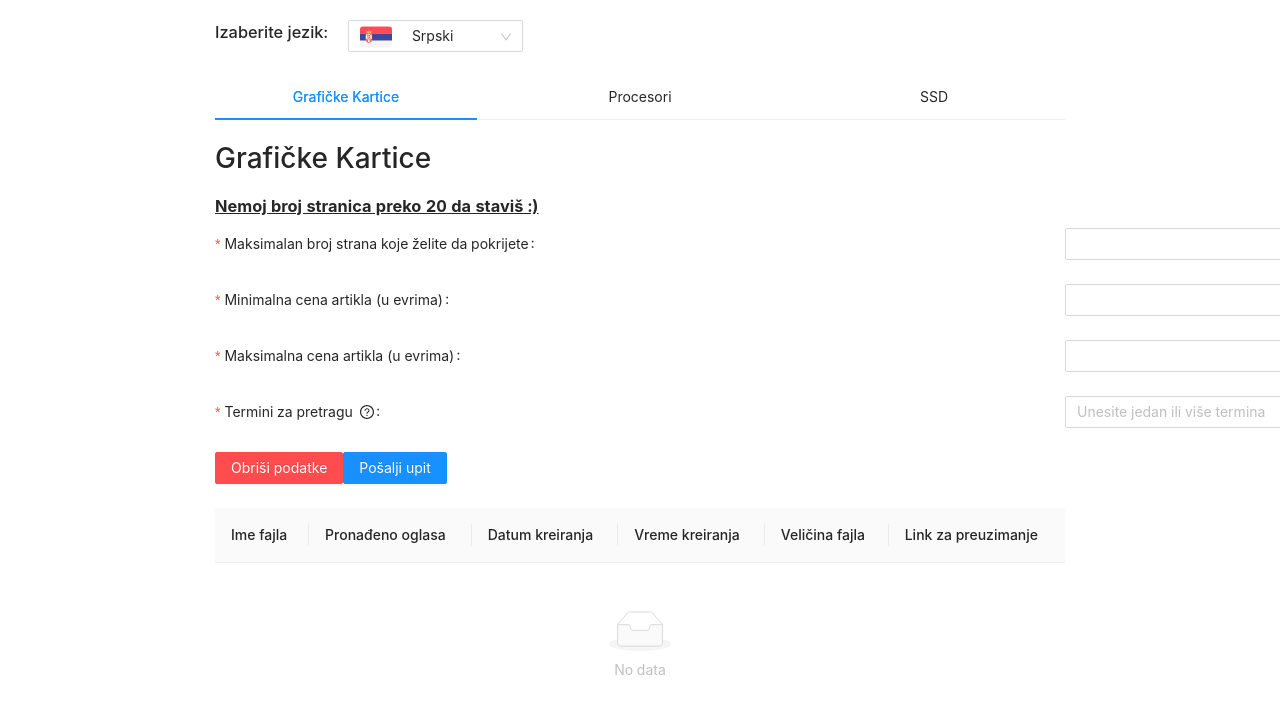
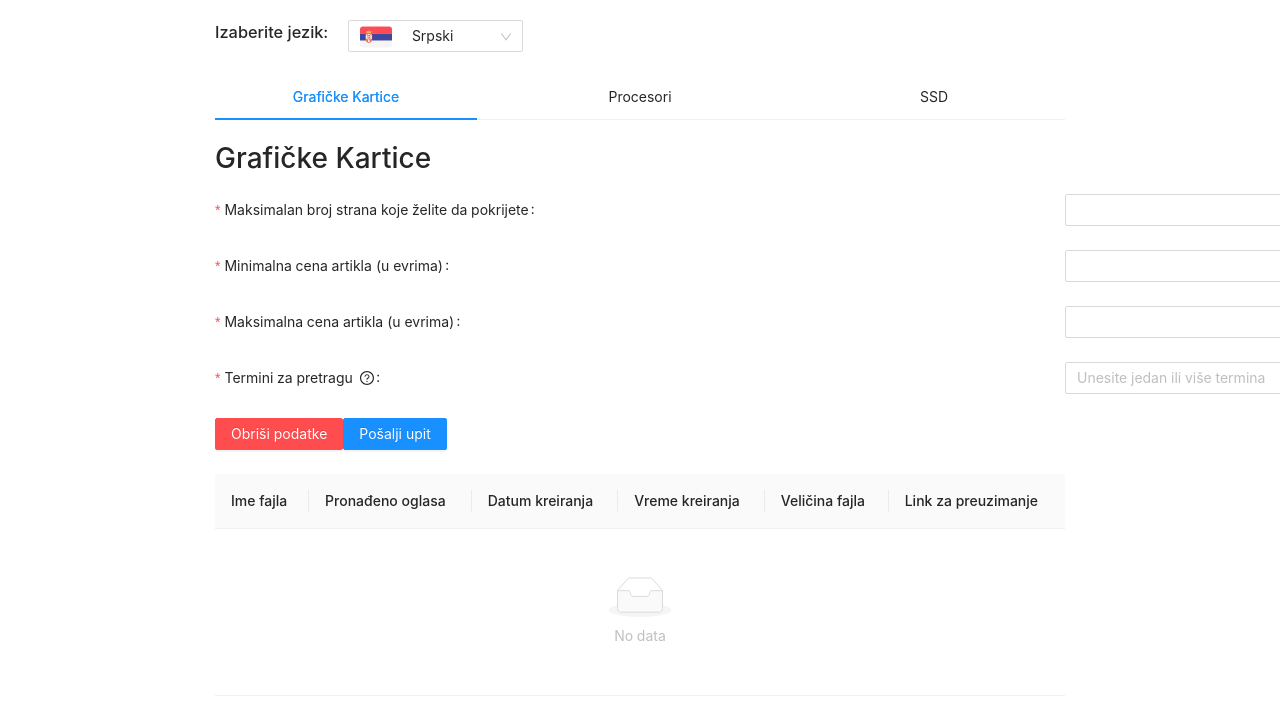
Before and after one commit to Filip785/kp-scraper-web, a React (Create React App) app: page / in a window 1280 px wide. Shown: the top 714 px of the page. Built offline with nearby package versions, Linux system fonts and the light colour scheme.

Commit message:
Bump packages, update translations & form validation (limit to max 20 pages)

```diff
--- a/src/features/scraper/CategoryForm.tsx
+++ b/src/features/scraper/CategoryForm.tsx
@@ -41,7 +41,6 @@ export default function CategoryForm(props: Props) {
         onFinish={() => dispatch(attemptSubmit(form.getFieldValue('num-pages'), form.getFieldValue('min-price'), form.getFieldValue('max-price'), form.getFieldValue('search-term'), props.partType))}
         form={form}
       >
-        <h3 className="info-msg">{t('Nemoj broj stranica preko 20 da staviš')}</h3>
         <Form.Item
           label={t("Maksimalan broj strana koje želite da pokrijete")}
           name="num-pages"
@@ -50,6 +49,11 @@ export default function CategoryForm(props: Props) {
               required: true,
               message: 'Unesite broj strana',
             },
+            {
+              max: 20,
+              type: 'number',
+              message: 'Maksimalan broj strana je 20'
+            }
           ]}
         >
           <InputNumber />
@@ -154,7 +158,7 @@ export default function CategoryForm(props: Props) {
             return {
               children,
               props: {
-                'data-desc': t('Datum Kreiranja')
+                'data-desc': t('Datum kreiranja')
               }
             };
           }
--- a/src/shared/i18n.ts
+++ b/src/shared/i18n.ts
@@ -19,7 +19,6 @@ i18n
           'Minimalna cena artikla (u evrima)': 'Minimalna cena artikla (u evrima)',
           'Maksimalna cena artikla (u evrima)': 'Maksimalna cena artikla (u evrima)',
           'Termini za pretragu': 'Termini za pretragu',
-          'Nemoj broj stranica preko 20 da staviš': 'Nemoj broj stranica preko 20 da staviš :)',
           'Obriši podatke': 'Obriši podatke',
           'Pošalji upit': 'Pošalji upit',
           'Ime fajla': 'Ime fajla',
@@ -46,7 +45,6 @@ i18n
           'Minimalna cena artikla (u evrima)': 'Minimum product price (in euros)',
           'Maksimalna cena artikla (u evrima)': 'Maximum product price (in euros)',
           'Termini za pretragu': 'Search terms',
-          'Nemoj broj stranica preko 20 da staviš': 'Maximum amount of pages is 20 :)',
           'Obriši podatke': 'Delete search data',
           'Pošalji upit': 'Search',
           'Ime fajla': 'File name',
```
Also changed, not shown: 1 other file (tests, documents, lock files or other folders).
